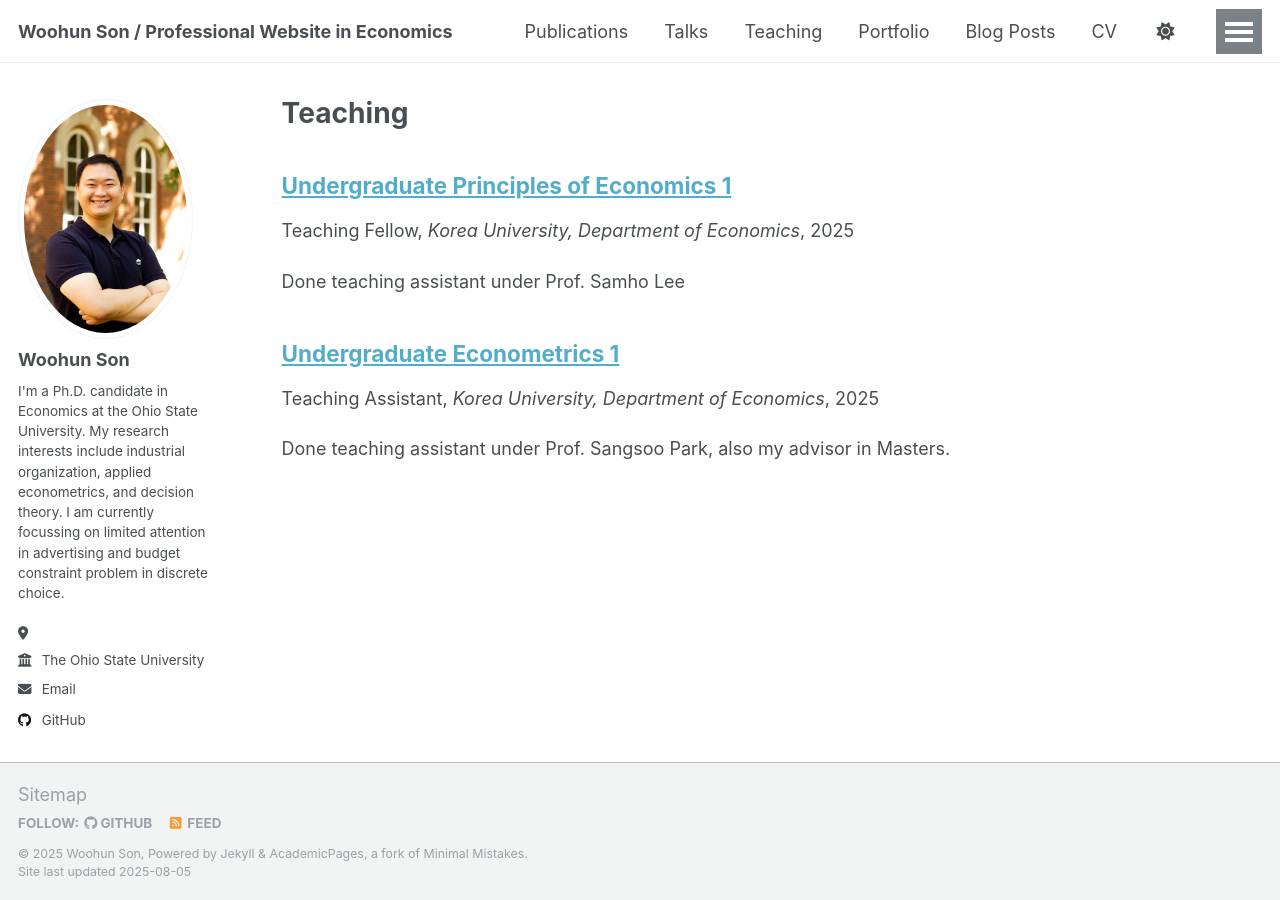
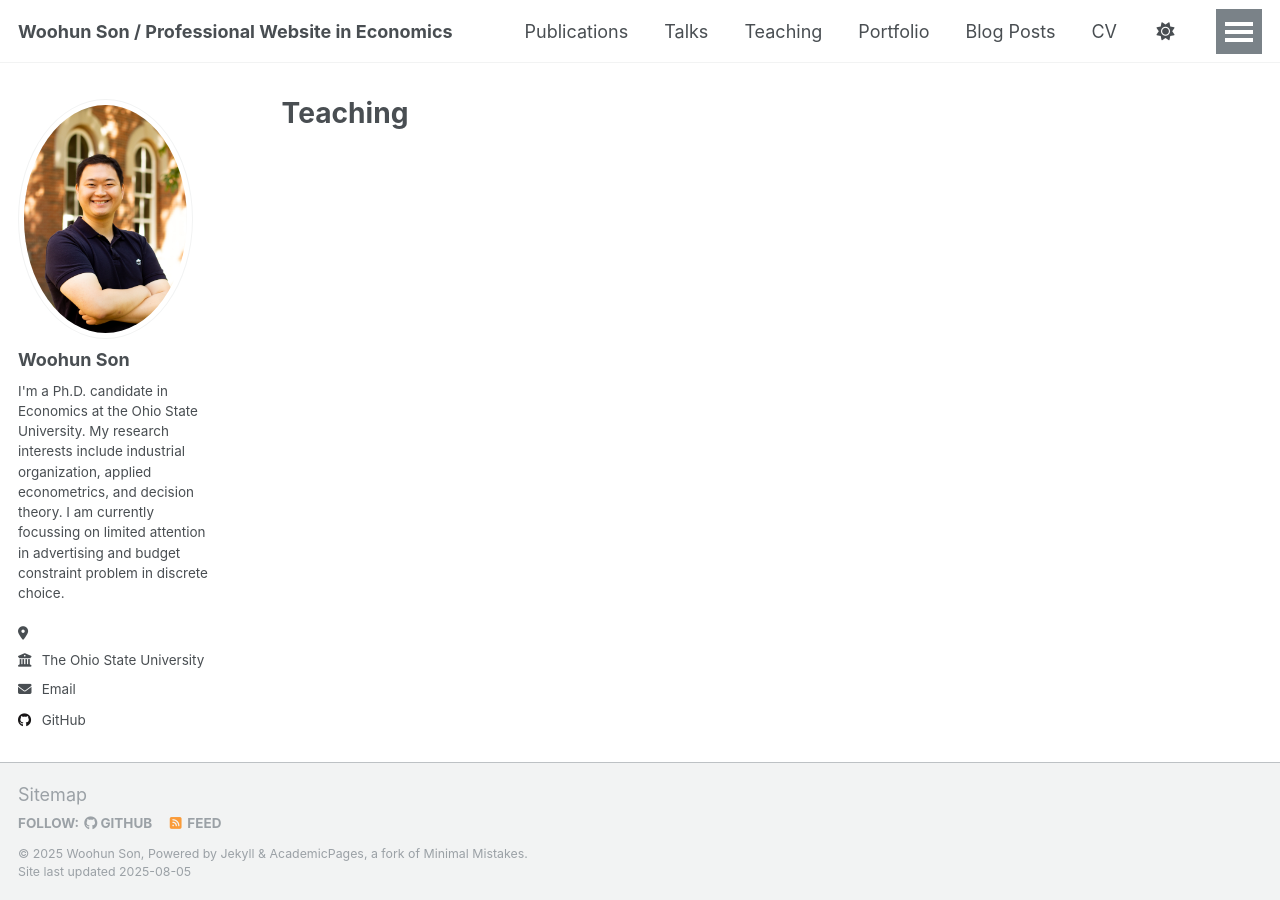
Before and after one commit to SonWoohun/SonWoohun.github.io, a Jekyll site: the page built from _pages/teaching.html, in a window 1280 px wide. Built offline with Jekyll 4.4.1, drawn with Linux system fonts in a browser that asks for light colours; a script that is not in the unit is left out; a file with an impossible date is left out.

Commit message:
erased materials in teaching tab and just wrote down on cv.md

```diff
--- a/_pages/cv.md
+++ b/_pages/cv.md
@@ -42,9 +42,23 @@ Talks
 
 Teaching
 ======
-  <ul>{% for post in site.teaching reversed %}
-    {% include archive-single-cv.html %}
-    {% endfor %}</ul>
+* Spring 2021: Teaching Assistant
+  * Korea University, Department of Economics
+  * Course: Undergraduate Theory of Taxation
+  * Location: Seoul, Korea
+  * Done teaching assistant under Prof. Samho Lee
+
+* Spring 2020, Spring 2021: Teaching Fellow
+  * Korea University, Department of Economics
+  * Course: Undergraduate Principles of Economics 1
+  * Location: Seoul, Korea
+  * Done teaching fellow under Prof. Jinyoung Kim
+
+* Fall 2019, Spring 2020, Fall 2020: Teaching Assistant
+  * Korea University, Department of Economics
+  * Course: Undergraduate Econometrics 1
+  * Location: Seoul, Korea
+  * Done teaching assistant under Prof. Sangsoo Park, also my advisor in Masters
 
   <!-- You can also add manual entries if needed:
   * Spring 2023: Graduate Teaching Assistant
--- a/_teaching/2025-08-05-undergrad-econometrics-1.md
+++ /dev/null
@@ -1,11 +0,0 @@
----
-title: "Undergraduate Econometrics 1"
-collection: teaching
-type: "Teaching Assistant"
-permalink: /teaching/undergrad-econometrics-1
-venue: "Korea University, Department of Economics"
-date: "Fall 2019, Spring 2020, Fall 2020"
-location: "Seoul, Korea"
----
-
-Done teaching assistant under Prof. Sangsoo Park, also my advisor in Masters.
--- a/_teaching/2025-08-05-undergrad-principles-of-econ-1.md
+++ /dev/null
@@ -1,11 +0,0 @@
----
-title: "Undergraduate Principles of Economics 1"
-collection: teaching
-type: "Teaching Fellow"
-permalink: /teaching/undergrad-theory-of-taxation
-venue: "Korea University, Department of Economics"
-date: "Spring 2020, Spring 2021"
-location: "Seoul, Korea"
----
-
-Done teaching assistant under Prof. Samho Lee
```
Also changed, not shown: _teaching/2025-08-05-undergrad-theory-of-taxation.md (deleted, +0 -11 lines).
